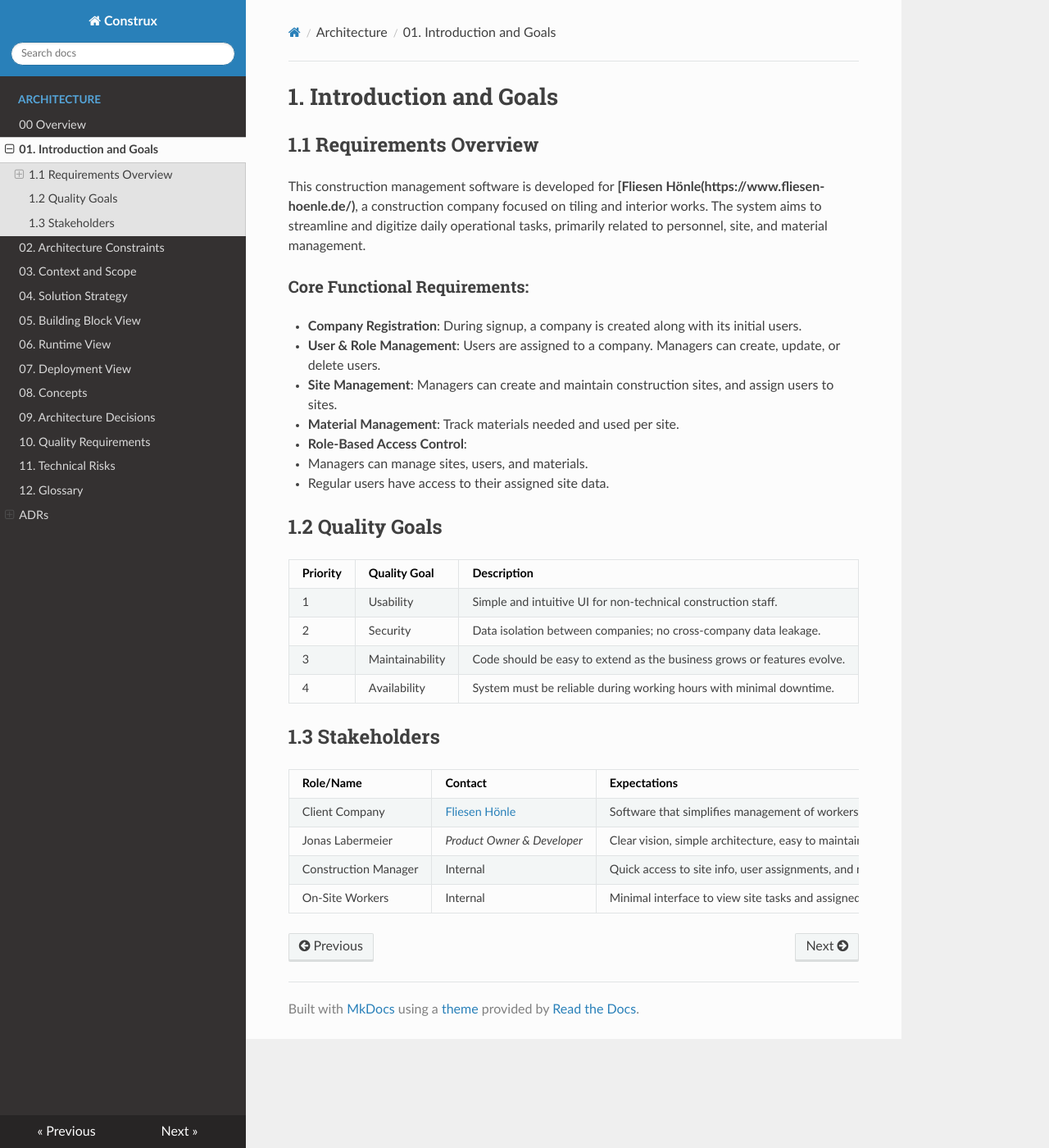
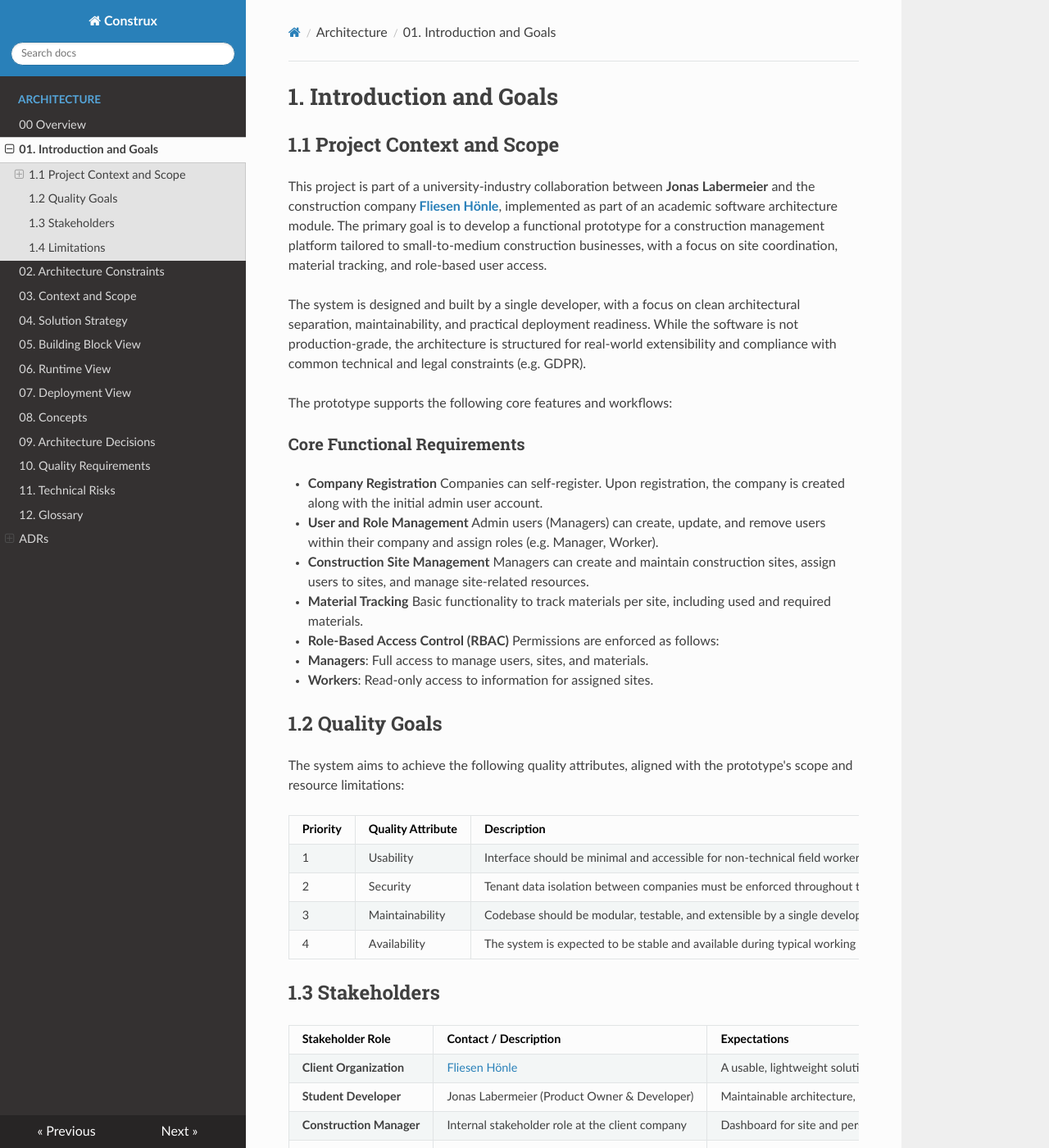
Before and after one commit to LaberLogic/BuildIT, an MkDocs documentation site: the page built from docs/architecture/01_introduction_and_goals.md, in a window 1280 px wide and 1400 px high. Shown: the whole window at 82% size. Built offline with MkDocs 1.6.1, drawn with Linux system fonts in a browser that asks for light colours; nearby versions of some CDN libraries; some of the changed text lies outside the part shown.

```diff
--- a/docs/architecture/01_introduction_and_goals.md
+++ b/docs/architecture/01_introduction_and_goals.md
@@ -1,33 +1,69 @@
 # 1. Introduction and Goals
 
-## 1.1 Requirements Overview
+## 1.1 Project Context and Scope
 
-This construction management software is developed for **[Fliesen Hönle(https://www.fliesen-hoenle.de/)**, a construction company focused on tiling and interior works. The system aims to streamline and digitize daily operational tasks, primarily related to personnel, site, and material management.
+This project is part of a university-industry collaboration between **Jonas Labermeier** and the construction company **[Fliesen Hönle](https://www.fliesen-hoenle.de/)**, implemented as part of an academic software architecture module. The primary goal is to develop a functional prototype for a construction management platform tailored to small-to-medium construction businesses, with a focus on site coordination, material tracking, and role-based user access.
 
-### Core Functional Requirements:
+The system is designed and built by a single developer, with a focus on clean architectural separation, maintainability, and practical deployment readiness. While the software is not production-grade, the architecture is structured for real-world extensibility and compliance with common technical and legal constraints (e.g. GDPR).
 
-- **Company Registration**: During signup, a company is created along with its initial users.
-- **User & Role Management**: Users are assigned to a company. Managers can create, update, or delete users.
-- **Site Management**: Managers can create and maintain construction sites, and assign users to sites.
-- **Material Management**: Track materials needed and used per site.
-- **Role-Based Access Control**:
-  - Managers can manage sites, users, and materials.
-  - Regular users have access to their assigned site data.
+The prototype supports the following core features and workflows:
+
+### Core Functional Requirements
+
+* **Company Registration**
+  Companies can self-register. Upon registration, the company is created along with the initial admin user account.
+
+* **User and Role Management**
+  Admin users (Managers) can create, update, and remove users within their company and assign roles (e.g. Manager, Worker).
+
+* **Construction Site Management**
+  Managers can create and maintain construction sites, assign users to sites, and manage site-related resources.
+
+* **Material Tracking**
+  Basic functionality to track materials per site, including used and required materials.
+
+* **Role-Based Access Control (RBAC)**
+  Permissions are enforced as follows:
+
+  * **Managers**: Full access to manage users, sites, and materials.
+  * **Workers**: Read-only access to information for assigned sites.
 
 ## 1.2 Quality Goals
 
-| Priority | Quality Goal     | Description                                                                 |
-|----------|------------------|-----------------------------------------------------------------------------|
-| 1        | Usability        | Simple and intuitive UI for non-technical construction staff.               |
-| 2        | Security         | Data isolation between companies; no cross-company data leakage.           |
-| 3        | Maintainability  | Code should be easy to extend as the business grows or features evolve.    |
-| 4        | Availability     | System must be reliable during working hours with minimal downtime.        |
+The system aims to achieve the following quality attributes, aligned with the prototype's scope and resource limitations:
+
+| Priority | Quality Attribute | Description                                                                     |
+| -------- | ----------------- | ------------------------------------------------------------------------------- |
+| 1        | Usability         | Interface should be minimal and accessible for non-technical field workers.     |
+| 2        | Security          | Tenant data isolation between companies must be enforced throughout the system. |
+| 3        | Maintainability   | Codebase should be modular, testable, and extensible by a single developer.     |
+| 4        | Availability      | The system is expected to be stable and available during typical working hours. |
 
 ## 1.3 Stakeholders
 
-| Role/Name             | Contact                           | Expectations                                                             |
-|-----------------------|-----------------------------------|--------------------------------------------------------------------------|
-| Client Company        | [Fliesen Hönle ](https://www.fliesen-hoenle.de/) | Software that simplifies management of workers, sites, and materials.     |
-|  Jonas Labermeier   | *Product Owner & Developer*       | Clear vision, simple architecture, easy to maintain and grow.            |
-| Construction Manager  | Internal                          | Quick access to site info, user assignments, and material overviews.     |
-| On-Site Workers       | Internal                          | Minimal interface to view site tasks and assigned materials.             |
+| Stakeholder Role         | Contact / Description                           | Expectations                                                                 |
+| ------------------------ | ----------------------------------------------- | ---------------------------------------------------------------------------- |
+| **Client Organization**  | [Fliesen Hönle](https://www.fliesen-hoenle.de/) | A usable, lightweight solution for coordinating users, sites, and materials. |
+| **Student Developer**    | Jonas Labermeier (Product Owner & Developer)    | Maintainable architecture, adherence to academic and practical requirements. |
+| **Construction Manager** | Internal stakeholder role at the client company | Dashboard for site and personnel management; fast data access.               |
+| **On-Site Workers**      | Internal user group                             | Minimal UI with access to assigned site information and materials.           |
+| **University Faculty**   | Course instructor/supervisor                    | Focus on software quality.                |
+
+## 1.4 Limitations
+
+This prototype is constrained by the scope of an academic project and limited development resources. The following limitations apply:
+
+* **Feature Scope**:
+  The system covers core management functionality but does not include advanced features such as real-time collaboration, detailed reporting, or integrations beyond email integration.
+
+* **Performance & Scalability**:
+  Designed for small to medium-sized companies; large-scale enterprise performance optimizations are out of scope.
+
+* **Security Considerations**:
+  While security best practices are followed (e.g., JWT authentication, data isolation), a full security audit and penetration testing will probably not cover professional pentesting.
+
+* **Mobile Support**:
+  No dedicated native mobile application is provided; instead, a responsive web interface targets mobile devices.
+
+* **Third-party Integrations**:
+  Limited to Mailgun for transactional email; no further external system integrations are included.
```
Also changed, not shown: docs/architecture.md (deleted, +0 -3 lines), docs/architecture/08_concepts.md (+44 -9 lines), docs/architecture/index.md (+16 -9 lines), docs/architecture/images/Level3API.png, docs/diagrams/er-diagram.jpg (deleted), 3 other files.
